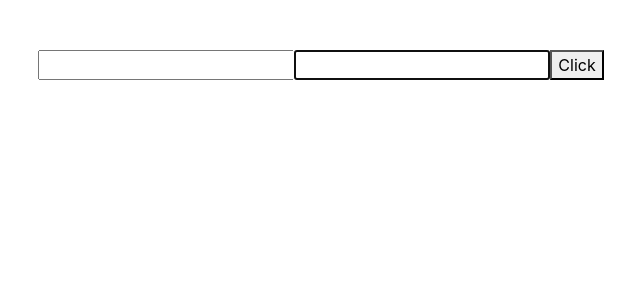
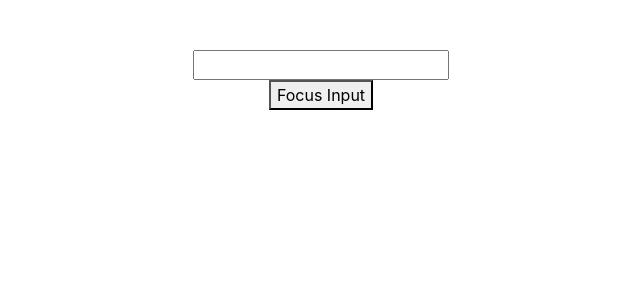
Before and after one commit to saitinku510/React-app, a React (Create React App) app: page / in a window 1280 px wide. Shown: the top 300 px of the page, without its empty margins (319-959 px from the left). Built offline with nearby package versions, Linux system fonts and the light colour scheme.

Commit message:
react Ref in class components

```diff
--- a/src/App.js
+++ b/src/App.js
@@ -22,6 +22,8 @@
 import RegularComp from './Components/RegularComp'
 import ParentComp from './Components/ParentComp'
 import Ref from './Components/Ref';
+import Input from './Components/input';
+import FocusInput from './FocusInput';
 
 function App() {
 
@@ -57,7 +59,8 @@
       {/* <PureComp /> */}
       {/* <RegularComp /> */}
       {/* <ParentComp /> */}
-      <Ref />
+      {/* <Ref /> */}
+      <FocusInput />
     </div>
   );
 }
--- /dev/null
+++ b/src/Components/input.js
@@ -0,0 +1,22 @@
+import React, { Component } from "react";
+
+class Input extends Component {
+  constructor(props) {
+    super(props);
+    this.inputRef = React.createRef();
+  }
+
+  focusInput() {
+      this.inputRef.current.focus()
+  }
+
+  render() {
+    return (
+      <div>
+        <input type="text" ref={this.inputRef} />
+      </div>
+    );
+  }
+}
+
+export default Input;
--- /dev/null
+++ b/src/FocusInput.js
@@ -0,0 +1,25 @@
+import React, { Component } from 'react'
+import Input from './Components/input'
+
+class FocusInput extends Component {
+
+    constructor(props) {
+      super(props)
+    this.componentRef = React.createRef()
+    }
+
+    clickHandler = () => {
+        this.componentRef.current.focusInput()
+    }
+
+  render() {
+    return (
+      <div>
+        <Input ref={this.componentRef}/>
+        <button onClick={this.clickHandler}>Focus Input</button>
+      </div>
+    )
+  }
+}
+
+export default FocusInput
```
